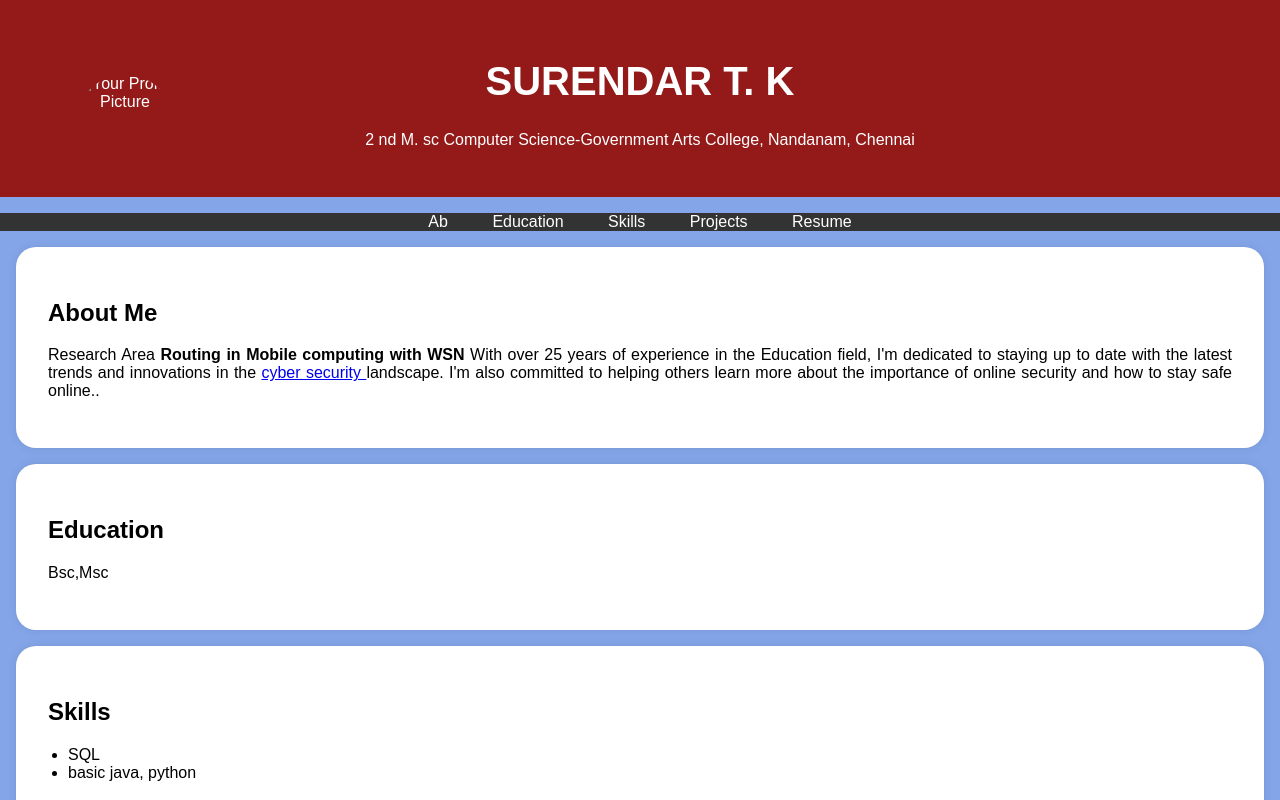
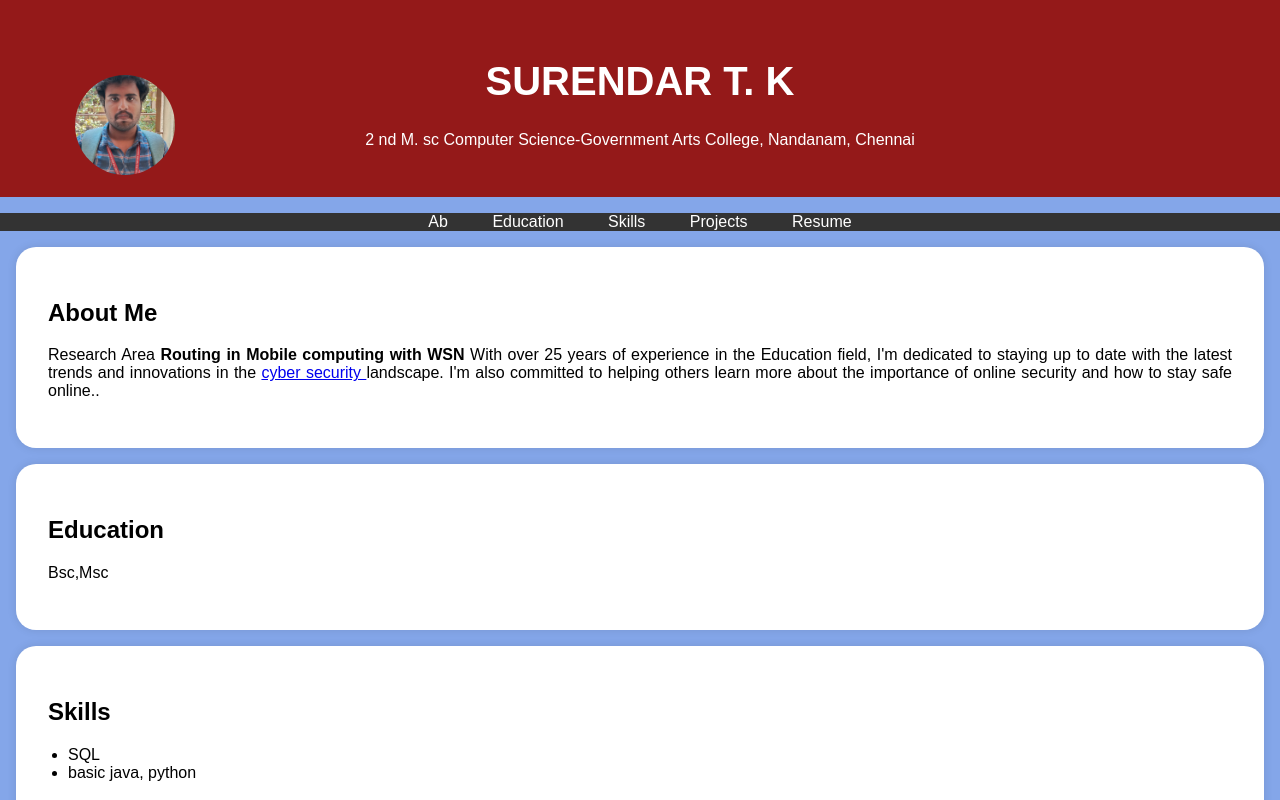
Before and after one commit to Surendar212/Surendar, a plain HTML site: page index.html in a window 1280 px wide. Shown: the top 800 px of the page. Drawn offline with Linux system fonts and the light colour scheme.

Commit message:
Update index.html

```diff
--- a/index.html
+++ b/index.html
@@ -95,7 +95,7 @@
     <header>
         <div class="header-content">
             <!-- Add your profile picture here -->
-            <img src="./tsk.jpg" alt="Your Profile Picture" class="profile-picture">
+            <img src="./IMG_20250317_120213 (1).jpg" alt="Your Profile Picture" class="profile-picture">
             <h1>SURENDAR T. K</h1>
             <p>2 nd M. sc Computer Science-Government Arts College, Nandanam, Chennai</p>
         </div>
```
